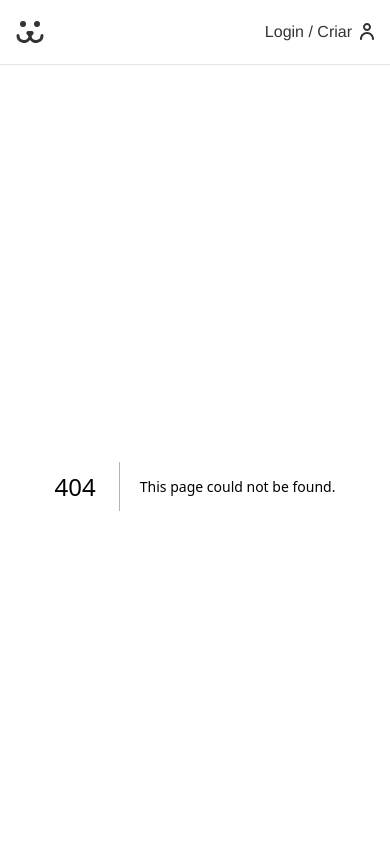
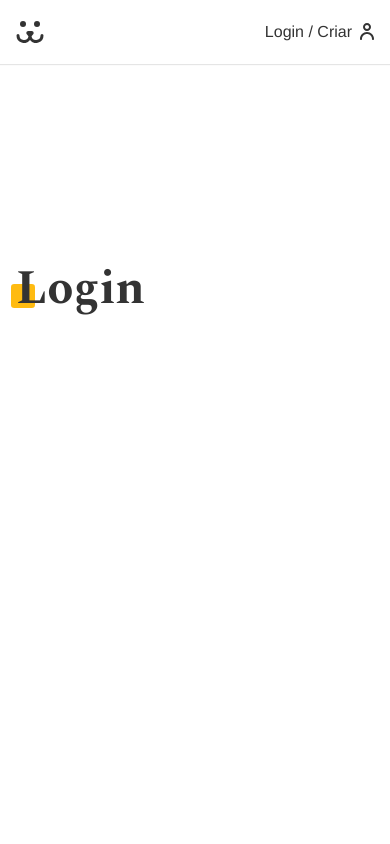
Before and after one commit to LeonardoLobas/dogs-next, a Next.js app: page /login in a window 390 px wide. Before the commit this address had no page. Shown: the top 844 px of the page. Built offline with nearby package versions, Linux system fonts and the light colour scheme.

Commit message:
Layout login.

```diff
--- /dev/null
+++ b/src/app/login/layout.tsx
@@ -0,0 +1,13 @@
+import styles from "./login.module.css";
+
+export default async function LoginLayout({
+    children,
+}: {
+    children: React.ReactNode;
+}) {
+    return (
+        <div className={styles.login}>
+            <div className={styles.forms}>{children}</div>
+        </div>
+    );
+}
--- /dev/null
+++ b/src/app/login/login.module.css
@@ -0,0 +1,31 @@
+.login {
+  display: grid;
+  grid-template-columns: 1fr 1fr;
+  min-height: 100vh;
+  gap: 2rem;
+}
+
+.login::before {
+  display: block;
+  content: '';
+  background: url('/assets/login.jpg') no-repeat center center;
+  background-size: cover;
+}
+
+.forms {
+  max-width: 30rem;
+  padding: 1rem;
+  margin-top: 20vh;
+}
+
+@media (max-width: 40rem) {
+  .login {
+    grid-template-columns: 1fr;
+  }
+  .login::before {
+    display: none;
+  }
+  .forms {
+    max-width: 100%;
+  }
+}
--- /dev/null
+++ b/src/app/login/page.tsx
@@ -0,0 +1,14 @@
+import { Metadata } from "next";
+
+export const metadata: Metadata = {
+    title: "Login | Dogs",
+    description: "Logue na sua conta no site Dogs.",
+};
+
+export default async function LoginPage() {
+    return (
+        <section className="animeLeft">
+            <h1 className="title">Login</h1>
+        </section>
+    );
+}
--- a/src/components/header.tsx
+++ b/src/components/header.tsx
@@ -8,9 +8,15 @@
         <header className={styles.header}>
             <nav className={`${styles.nav} container`}>
                 <Link className={styles.logo} href={"/"}>
-                    <Image src={"/assets/dogs.svg"} alt="Dogs" width={28} height={22} priority />
+                    <Image
+                        src={"/assets/dogs.svg"}
+                        alt="Dogs"
+                        width={28}
+                        height={22}
+                        priority
+                    />
                 </Link>
-                <Link className={styles.login} href={"/Login"}>
+                <Link className={styles.login} href={"/login"}>
                     Login / Criar
                 </Link>
             </nav>
```
